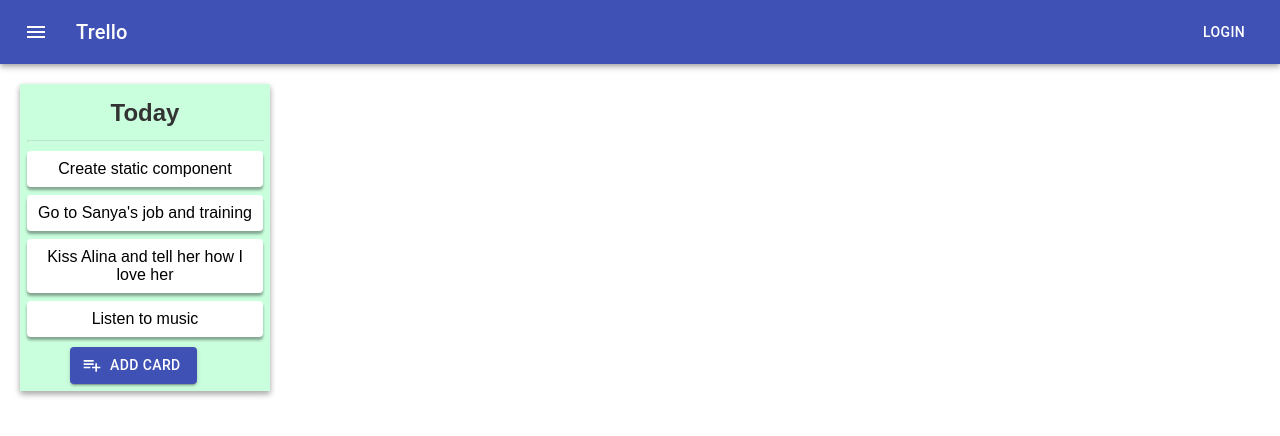
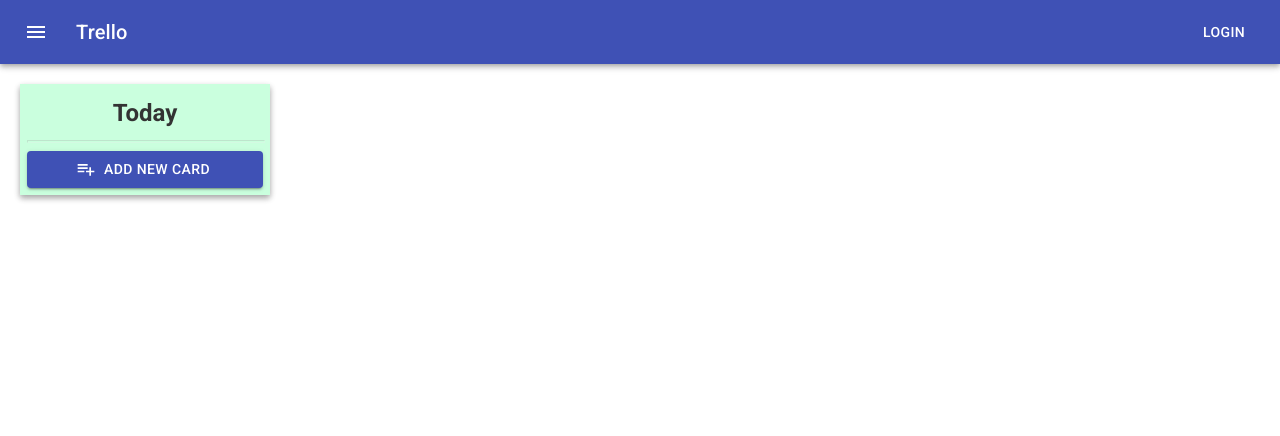
Before and after one commit to george-koshil/clone-trello, a React (Create React App) app: page / in a window 1280 px wide. Shown: the top 436 px of the page. Built offline with nearby package versions, Linux system fonts and the light colour scheme.

Commit message:
Add CardCreator component and style to him

```diff
--- a/public/index.html
+++ b/public/index.html
@@ -5,6 +5,7 @@
     <meta name="viewport" content="width=device-width, initial-scale=1">
     <link rel="shortcut icon" href="%PUBLIC_URL%/favicon.ico">
     <link rel="stylesheet" href="https://fonts.googleapis.com/icon?family=Material+Icons" />
+    <link href="https://fonts.googleapis.com/css?family=Roboto:400,500,700&display=swap" rel="stylesheet">
     <!--
       Notice the use of %PUBLIC_URL% in the tag above.
       It will be replaced with the URL of the `public` folder during the build.
--- a/src/App.css
+++ b/src/App.css
@@ -18,8 +18,9 @@
    padding-top: 15px;
    padding-bottom: 5px;
    font-size: 24px;
-   font-weight: 900;
+   font-weight: 700;
    text-align: center;
+   font-family: 'Roboto', sans-serif;
 
 }
 
@@ -36,6 +37,7 @@
    padding-bottom: 9px;
    padding-left: 5px;
    padding-right: 5px;
+   font-family: 'Roboto', sans-serif;
 }
 
 hr {
@@ -52,8 +54,7 @@
 }
 
 .CardCreator {
-   width: 200px;
-   margin-left: 50px;
-   margin-top: 10px;
-
+   width: 236px;
+   margin-left: 7px;
+   margin-top: 8px;
 }
--- a/src/components/CardCreator.js
+++ b/src/components/CardCreator.js
@@ -1,19 +1,38 @@
-import React from "react";
+import React, {useState} from "react";
 import Button from "@material-ui/core/Button";
 import PlaylistAddIcon from '@material-ui/icons/PlaylistAdd';
-
+import TextField from '@material-ui/core/TextField';
 
 
 function CardCreator() {
+    let [isCardInput, setIsCardInput] = useState(false);
+
+    if(isCardInput) {
+        return(
+            <div className='CardCreator'>
+            <TextField
+                id="outlined-textarea"
+                label="Input text"
+                multiline
+                variant="outlined"
+                fullWidth={true}
+            />
+            </div>
+        )
+    }
     return(
         <div className='CardCreator'>
             <Button
                 variant="contained"
                 color="primary"
                 startIcon={<PlaylistAddIcon/>}
+                fullWidth={true}
+                onClick={() => setIsCardInput(true)}
             >
-                    Add card
+                    Add new card
                 </Button>
+
+
 
         </div>
     );
--- a/src/components/TaskList.js
+++ b/src/components/TaskList.js
@@ -9,10 +9,7 @@
         <div className='TaskList'>
             <TaskListTitle title='Today'/>
             <hr />
-            <Card text='Create static component'/>
-            <Card text="Go to Sanya's job and training" />
-            <Card text='Kiss Alina and tell her how I love her' />
-            <Card text='Listen to music' />
+
             <CardCreator/>
         </div>
     )
```
